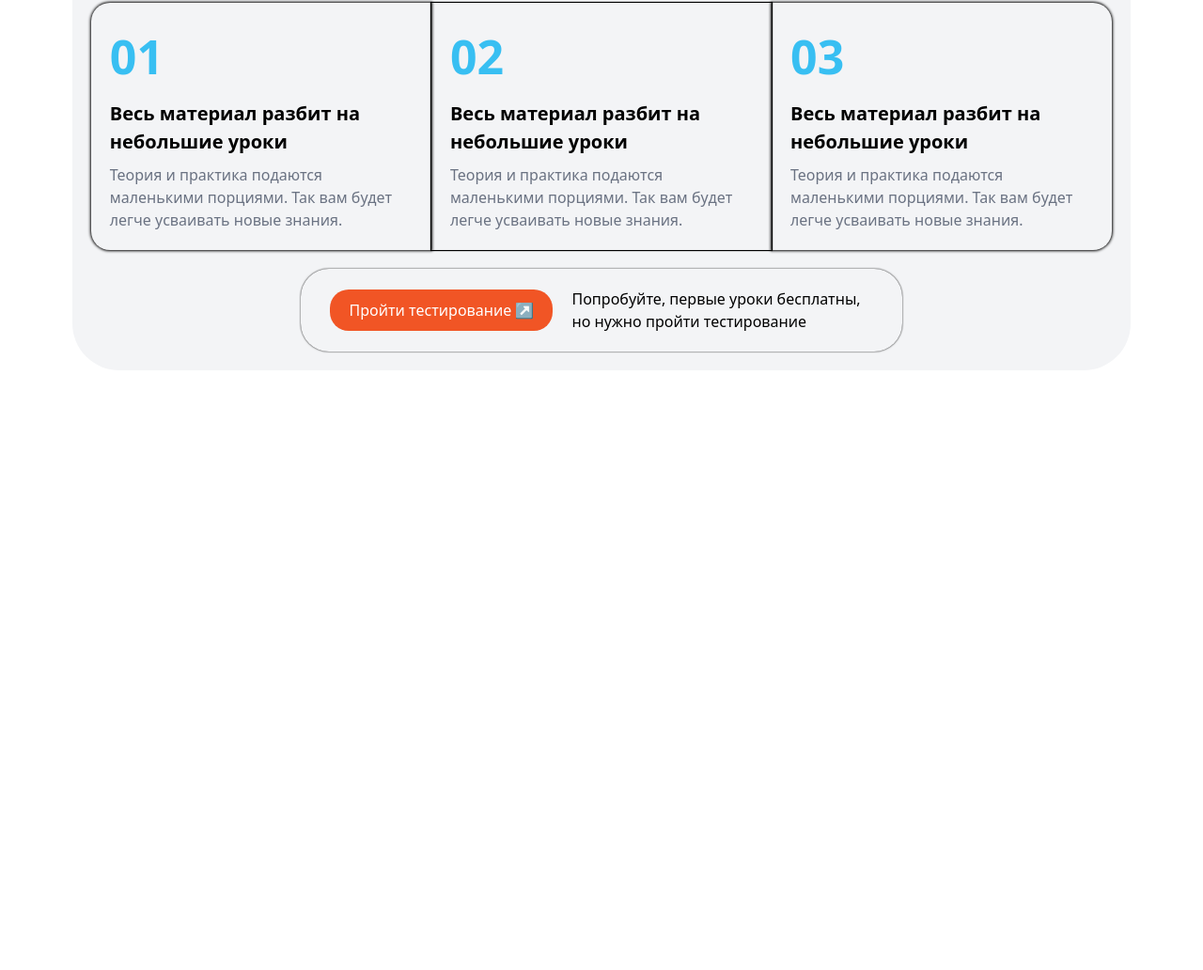
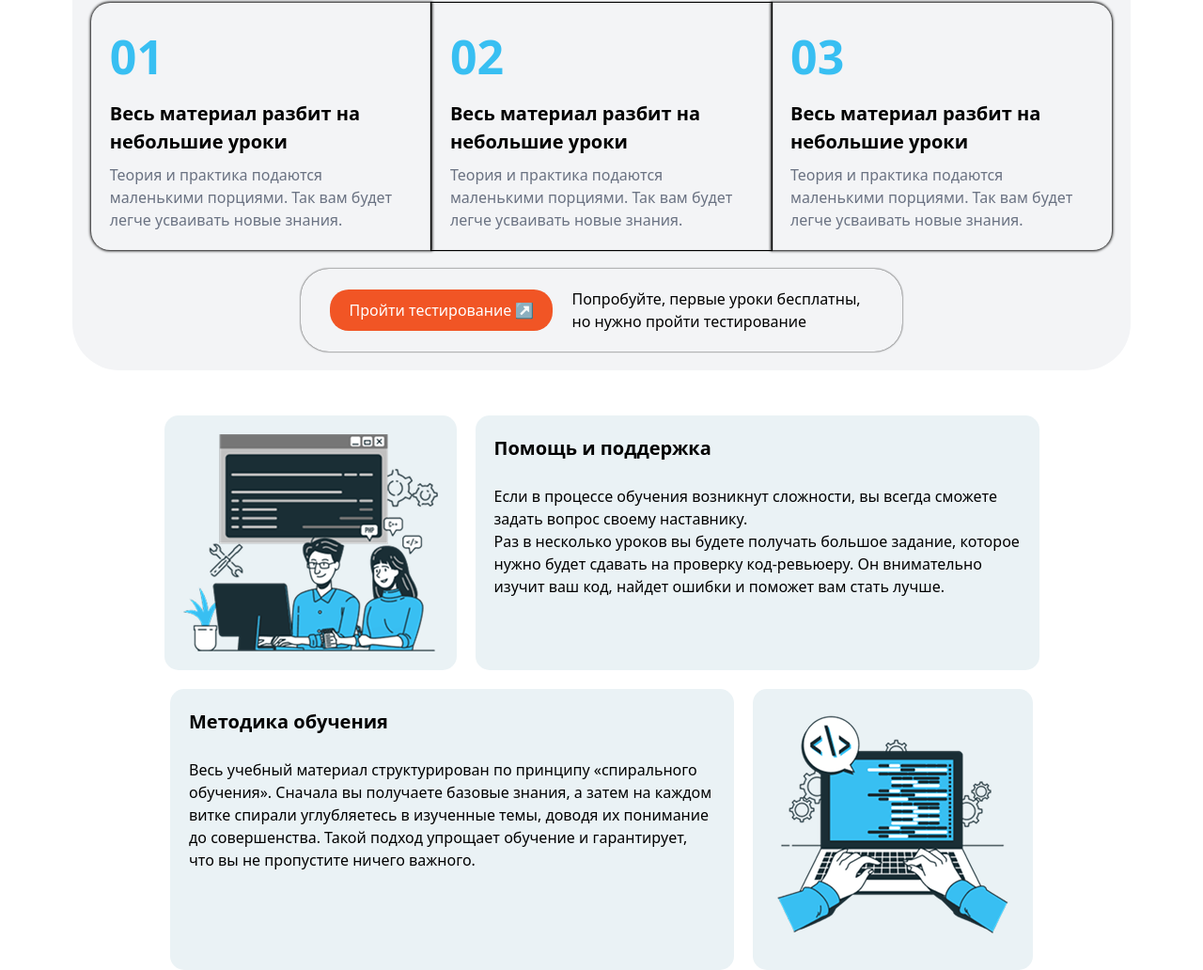
Before and after one commit to Hojiakbar-art/IT-SCHOOL, a website: page index.html in a window 1280 px wide. Shown: the part 2590-3622 px from the top of the page at 94% size. Before the commit the page ends 2984 px from the top, so only its background shows below. Drawn offline with Linux system fonts and the light colour scheme.

Commit message:
Added section 5

```diff
--- a/index.html
+++ b/index.html
@@ -138,5 +138,31 @@
                 <p class="lg:w-80">Попробуйте, первые уроки бесплатны, но нужно пройти тестирование</p>
             </div>
     </section>
+
+
+
+    <section class="w-[90%] m-auto lg:max-w-300 mt-12 flex flex-col gap-5 justify-center items-center">
+        <div class="flex flex-col lg:flex-row gap-5">
+            <div class="bg-[#EAF2F5] p-5 rounded-[15px]">
+                <img src="./src/g10 (1) 1.png" alt="">
+            </div>
+            <div class="bg-[#EAF2F5] p-5 rounded-[15px] lg:w-[600px]">
+                <h1 class="font-bold text-[20px]">Помощь и поддержка</h1>
+                <br>
+                <p>Если в процессе обучения возникнут сложности, вы всегда сможете задать вопрос своему наставнику.</p>
+                <p>Раз в несколько уроков вы будете получать большое задание, которое нужно будет сдавать на проверку код-ревьюеру. Он внимательно изучит ваш код, найдет ошибки и поможет вам стать лучше. </p>
+            </div>
+        </div>
+        <div class="flex flex-col lg:flex-row gap-5">
+            <div class="bg-[#EAF2F5] p-5 rounded-[15px] lg:w-[600px]">
+                <h1 class="font-bold text-[20px]">Методика обучения</h1>
+                <br>
+                <p>Весь учебный материал структурирован по принципу «спирального обучения». Сначала вы получаете базовые знания, а затем на каждом витке спирали углубляетесь в изученные темы, доводя их понимание до совершенства. Такой подход упрощает обучение и гарантирует, что вы не пропустите ничего важного.</p>
+            </div>
+            <div class="bg-[#EAF2F5] p-5 rounded-[15px]">
+                <img src="./src/6502421 1 (1) 1.png" alt="">
+            </div>
+        </div>
+    </section>
 </body>
 </html>
```
Also changed, not shown: src/6502421 1 (1) 1.png (added), src/g10 (1) 1.png (added), src/output.css.
